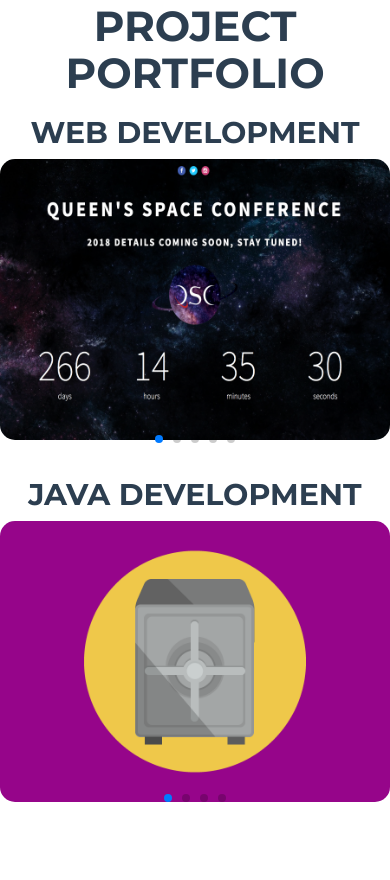
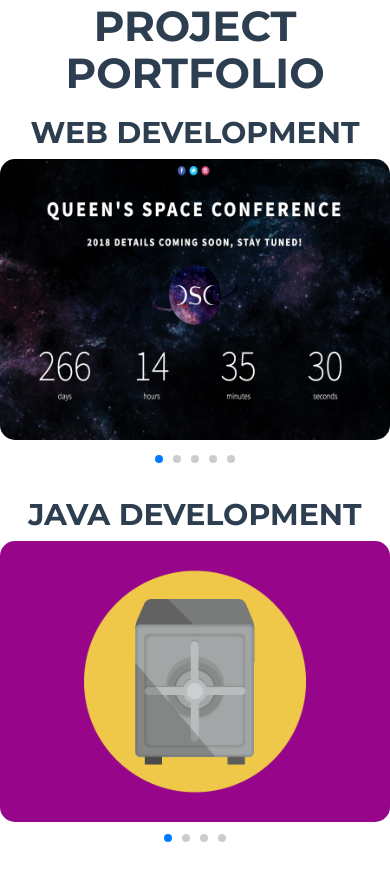
Before and after one commit to ccrowley96/cormaccrowley, a website: page index.html in a window 390 px wide. Shown: the part 1524-2404 px from the top of the page. Drawn offline with nearby package versions, Linux system fonts and the light colour scheme.

Commit message:
added padding below swiper for mobile

```diff
--- a/index.html
+++ b/index.html
@@ -188,7 +188,7 @@
 
              <!--Start Swiper-->
              <div class="swiper-container">
-             <div class="swiper-wrapper">
+             <div class="swiper-wrapper" style = "padding-bottom:20px; ">
              <!-- Queen's Space Conference -->
                 <div class="swiper-slide">
                 <div class="portfolio-item">
@@ -280,7 +280,7 @@
             </div>
 
             <div class="swiper-container">
-            <div class="swiper-wrapper">
+            <div class="swiper-wrapper" style = "padding-bottom: 20px;">
 
             <div class="swiper-slide">
             <div class="portfolio-item">
```
